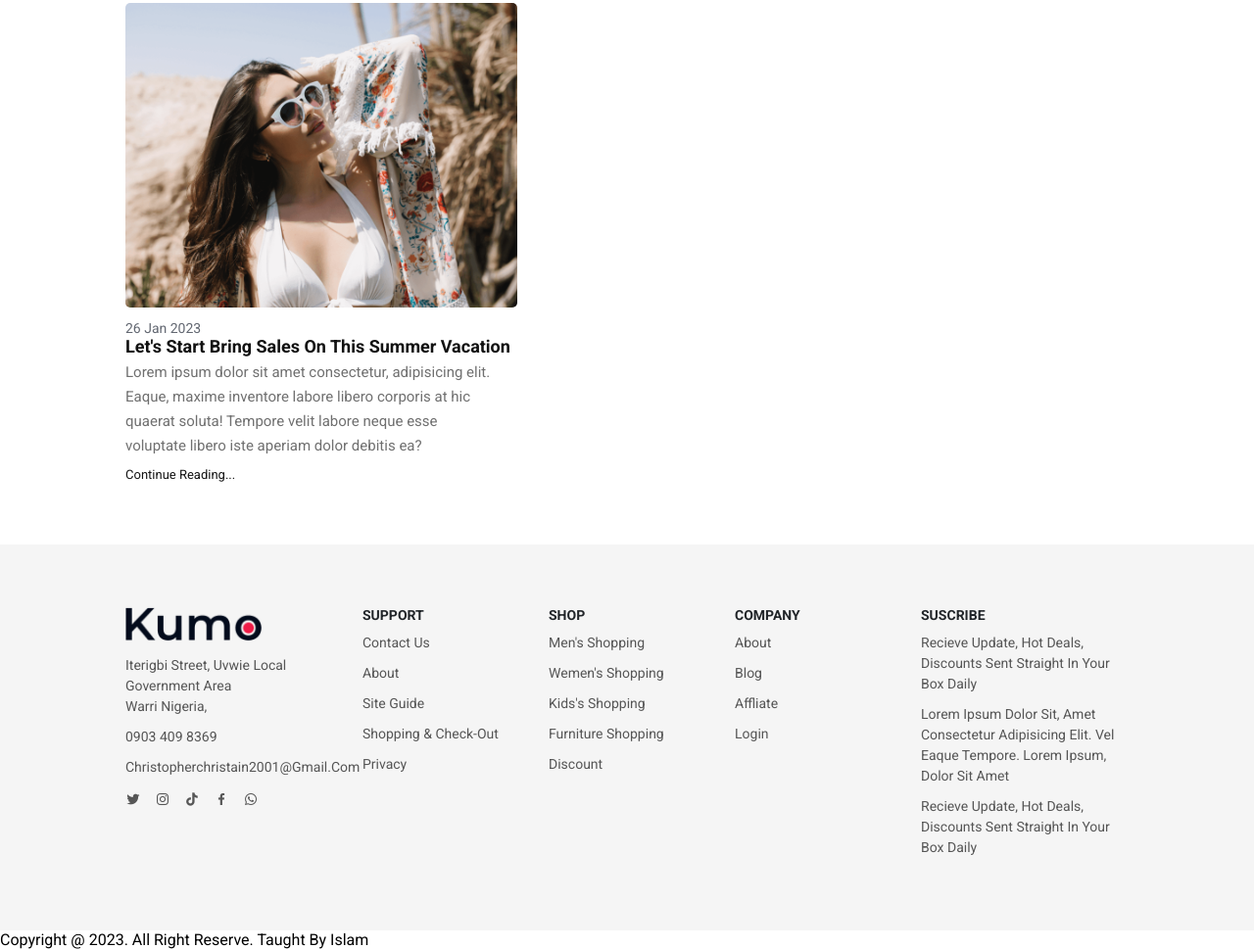
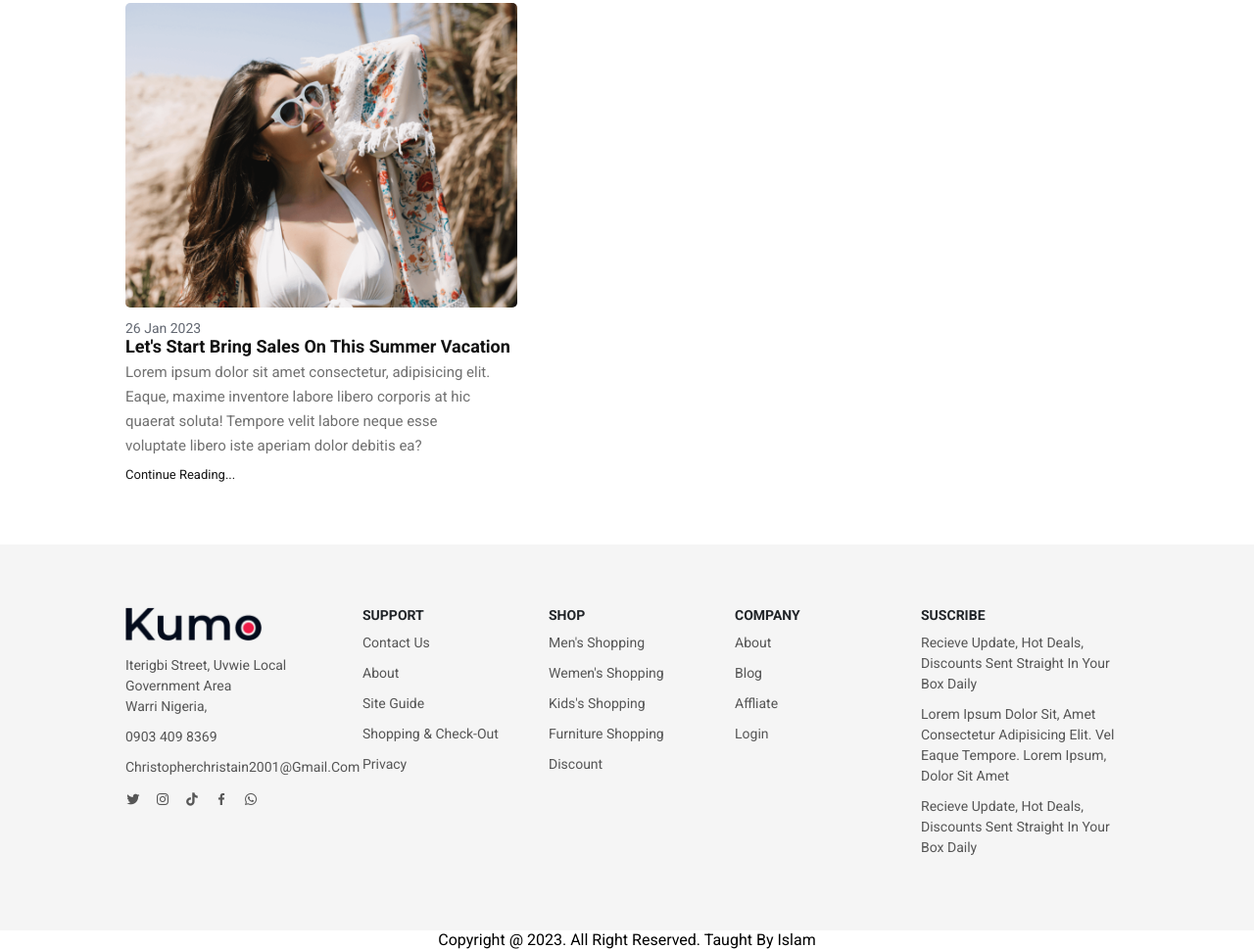
Before and after one commit to christopher-christain/Clothing-Ecommerce-landing-page, a plain HTML site: page index.html in a window 1280 px wide. Shown: the part 2802-3771 px from the top of the page at 98% size. Drawn offline with nearby package versions, Linux system fonts and the light colour scheme.

Commit message:
corrected mistake

```diff
--- a/index.html
+++ b/index.html
@@ -336,7 +336,7 @@
     </section>
 
     <div class="end-text">
-        <p>copyright @ 2023. All right reserve. Taught by islam</p>
+        <p>copyright @ 2023. All right reserved. Taught by islam</p>
     </div>
 
     <script src="java.js"></script>
--- a/main.css
+++ b/main.css
@@ -397,7 +397,7 @@ header.sticky{
 }
 
 .end-text {
-    position: absolute;
+    text-align: center;
 }
 
 .end-text p{
```
